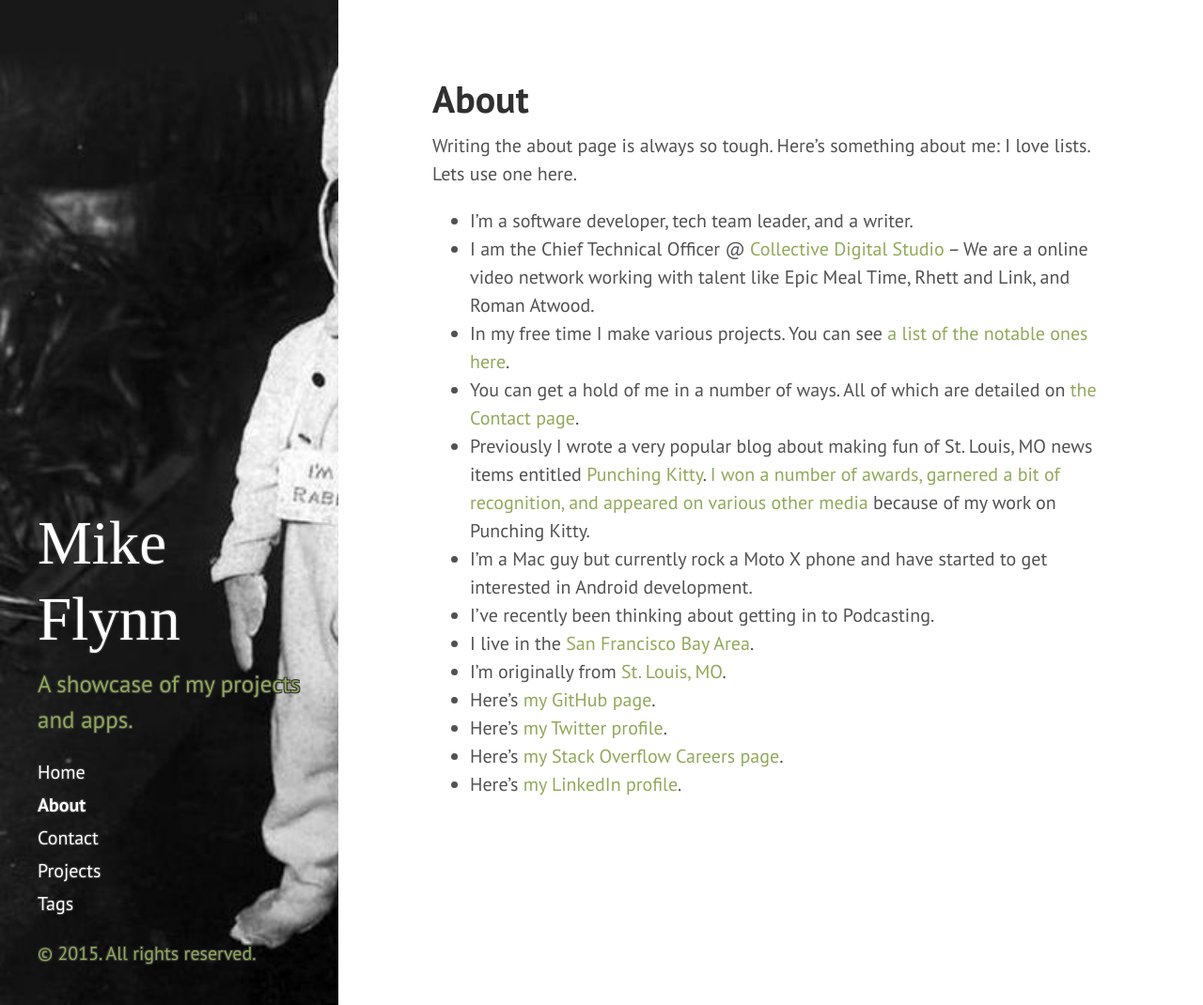
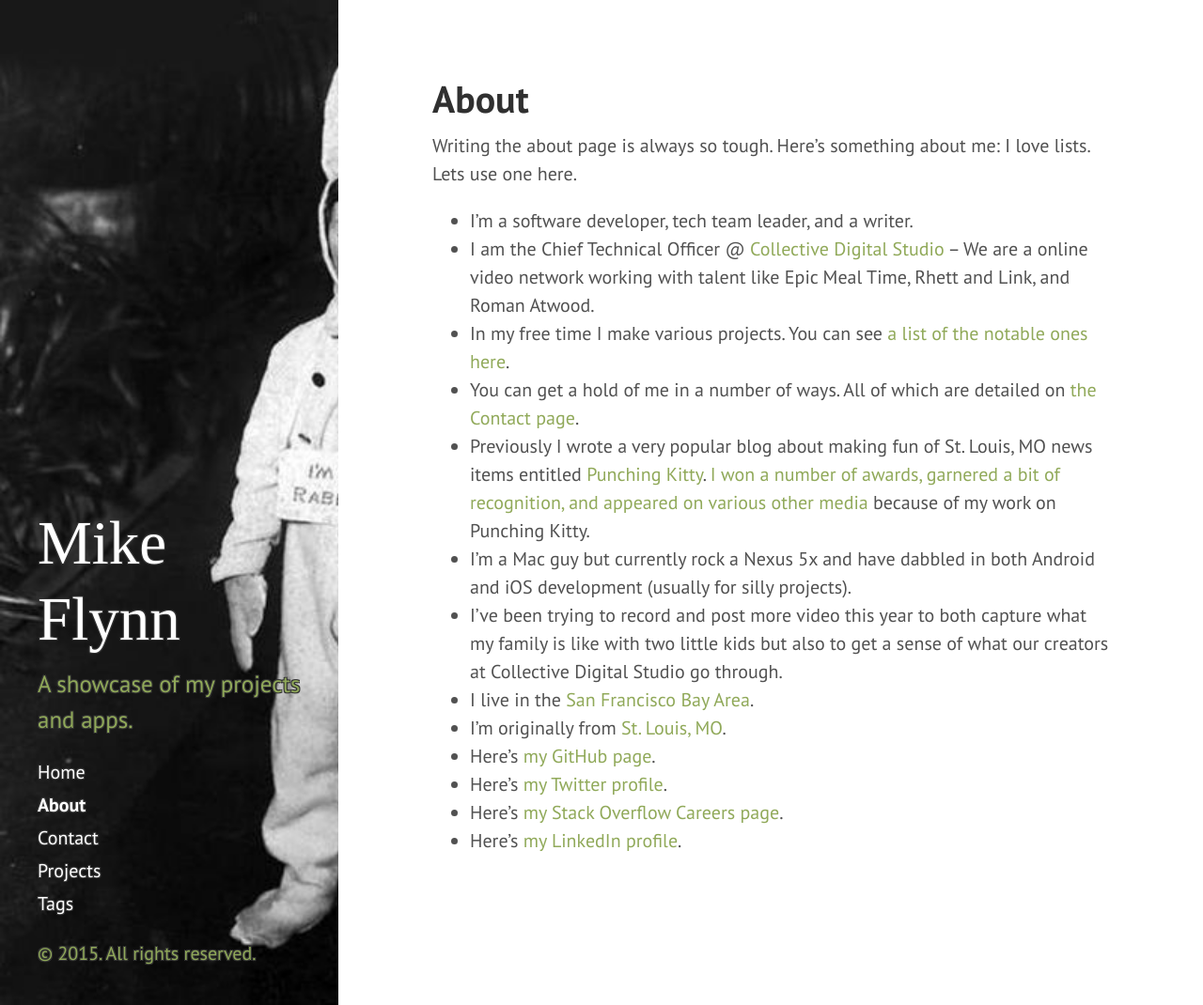
Before and after one commit to mikeflynn/thatmikeflynn.com-archive, a Jekyll site: the page built from about.md, in a window 1280 px wide and 1070 px high. Shown: the whole window at 94% size. Built offline with Jekyll 4.4.1, drawn with Linux system fonts in a browser that asks for light colours; nearby versions of some CDN libraries; some web fonts are replaced; Markdown is read by kramdown in place of the engine named in the settings.

Commit message:
Updated about page.

```diff
--- a/about.md
+++ b/about.md
@@ -10,8 +10,8 @@ Writing the about page is always so tough. Here's something about me: I love lis
 * In my free time I make various projects. You can see [a list of the notable ones here](/projects).
 * You can get a hold of me in a number of ways. All of which are detailed on [the Contact page](/contact).
 * Previously I wrote a very popular blog about making fun of St. Louis, MO news items entitled [Punching Kitty](http://punchingkitty.com). [I won a number of awards, garnered a bit of recognition, and appeared on various other media](http://punchingkitty.com/about) because of my work on Punching Kitty.
-* I'm a Mac guy but currently rock a Moto X phone and have started to get interested in Android development.
-* I've recently been thinking about getting in to Podcasting.
+* I'm a Mac guy but currently rock a Nexus 5x and have dabbled in both Android and iOS development (usually for silly projects).
+* I've been trying to record and post more video this year to both capture what my family is like with two little kids but also to get a sense of what our creators at Collective Digital Studio go through.
 * I live in the [San Francisco Bay Area](https://goo.gl/maps/5Z0ok).
 * I'm originally from [St. Louis, MO](https://goo.gl/maps/AD6fG).
 * Here's <a href="https://github.com/mikeflynn" rel="me">my GitHub page</a>.
```
